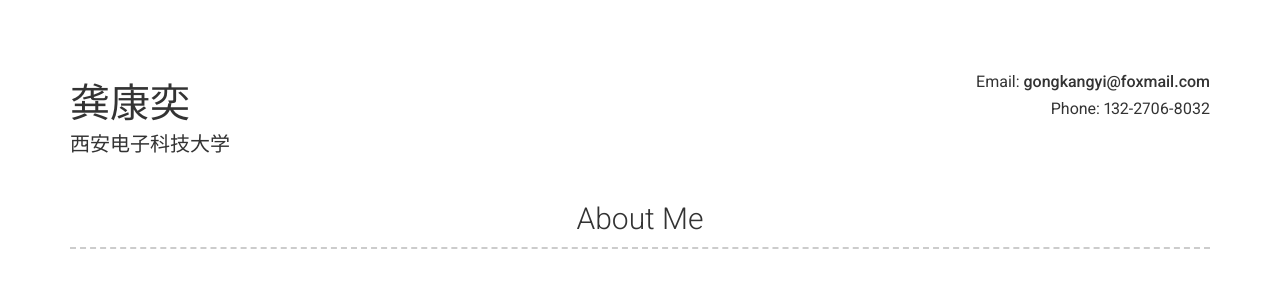
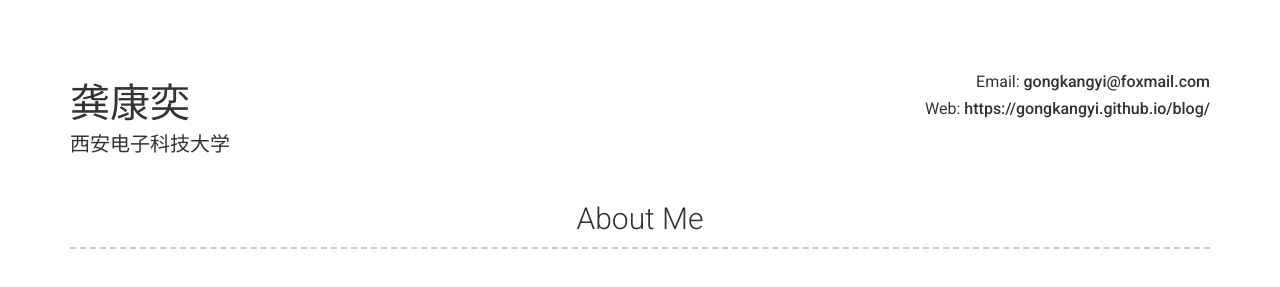
Before and after one commit to gongkangyi/gongkangyi.github.io, a Jekyll site: the page built from index.md, in a window 1280 px wide. Shown: the top 287 px of the page. Built offline with Jekyll 4.4.1, drawn with Linux system fonts in a browser that asks for light colours; part of the change alters nothing that is shown.

Commit message:
Update _config.yml

```diff
--- a/_config.yml
+++ b/_config.yml
@@ -6,7 +6,8 @@ repository: Git repository where your resume will be hosted, only required if yo
 name: 龚康奕
 title: 西安电子科技大学
 email: gongkangyi@foxmail.com
-phone: 132-2706-8032
+# phone: 132-2706-8032
+website: https://gongkangyi.github.io/blog/
 
 # Social links
 
```
